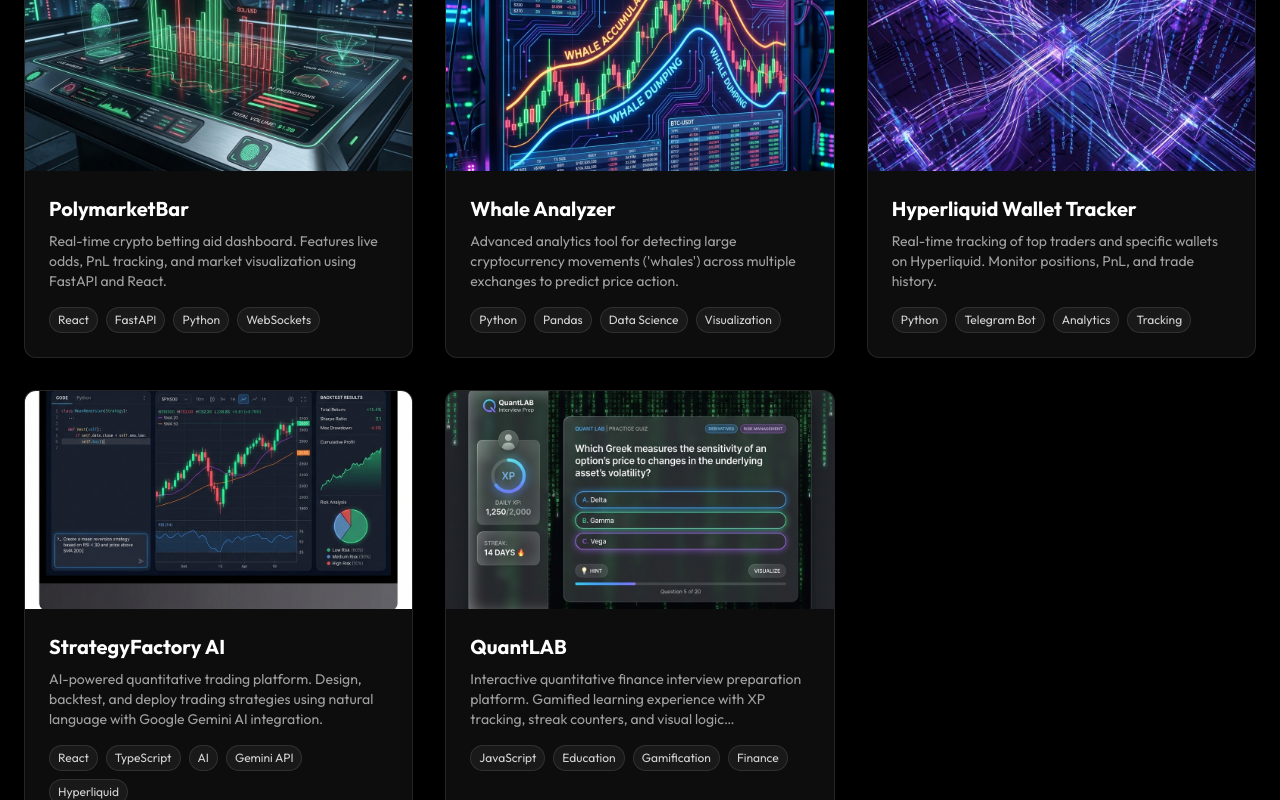
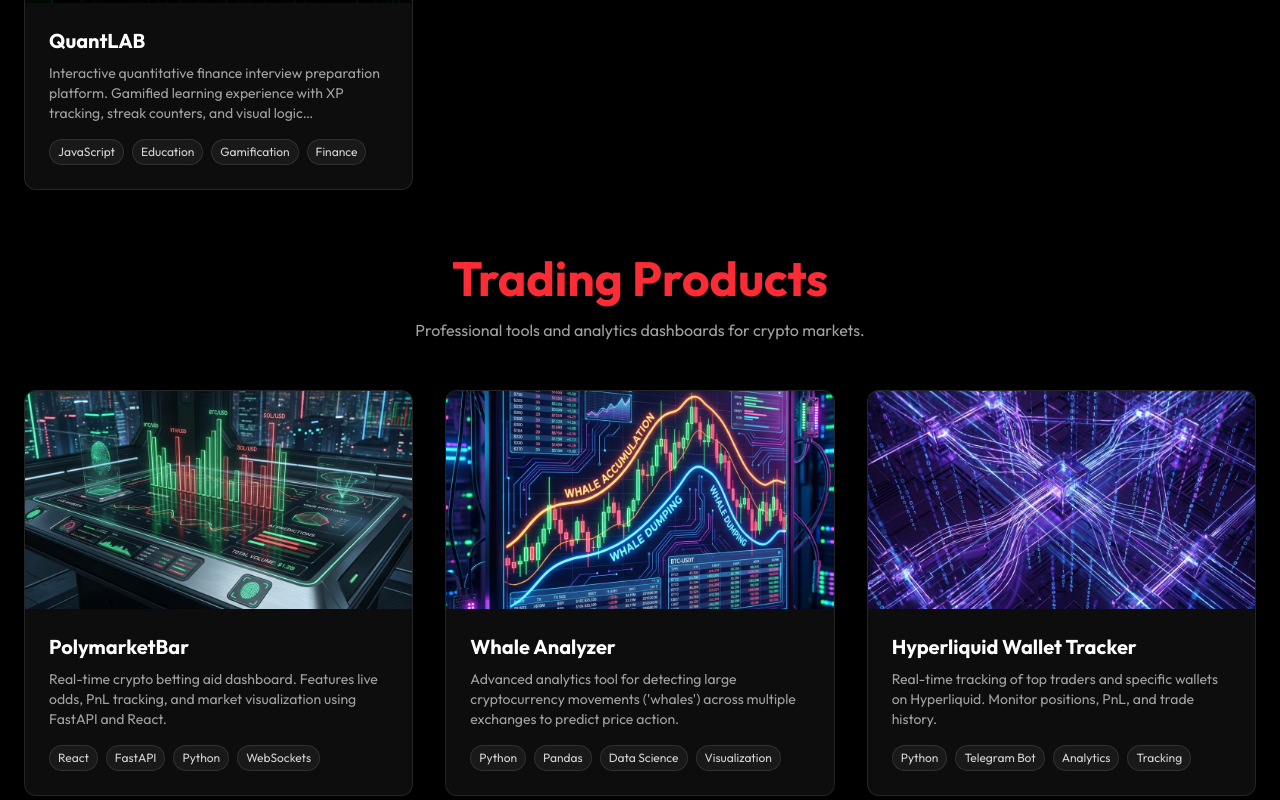
Before and after one commit to TradersEntertainment/myportfolio, a Next.js app: page / in a window 1280 px wide. Shown: the part 1700-2500 px from the top of the page. Built offline with nearby package versions, Linux system fonts and the light colour scheme.

Commit message:
Update portfolio: Move QuantLAB to Games & Apps, add live links, update screenshot

```diff
--- a/components/Projects.tsx
+++ b/components/Projects.tsx
@@ -43,16 +43,8 @@ const tradingProjects: Project[] = [
         description: "AI-powered quantitative trading platform. Design, backtest, and deploy trading strategies using natural language with Google Gemini AI integration.",
         tags: ["React", "TypeScript", "AI", "Gemini API", "Hyperliquid"],
         image: "/assets/strategyfactory.png",
-        link: undefined,
+        link: "https://strategyfactory.vercel.app/",
         github: "https://github.com/TradersEntertainment/strategyfactoryLast",
-    },
-    {
-        title: "QuantLAB",
-        description: "Interactive quantitative finance interview preparation platform. Gamified learning experience with XP tracking, streak counters, and visual logic explanations.",
-        tags: ["JavaScript", "Education", "Gamification", "Finance"],
-        image: "/assets/quantlab.png",
-        link: undefined,
-        github: "https://github.com/TradersEntertainment/quanttraining",
     },
 ];
 
@@ -80,6 +72,14 @@ const otherProjects: Project[] = [
         image: "/assets/cozy-tally.png",
         link: "https://cozytally.vercel.app/",
         github: "https://github.com/TradersEntertainment/cozytally",
+    },
+    {
+        title: "QuantLAB",
+        description: "Interactive quantitative finance interview preparation platform. Gamified learning experience with XP tracking, streak counters, and visual logic explanations.",
+        tags: ["JavaScript", "Education", "Gamification", "Finance"],
+        image: "/assets/quantlab.png",
+        link: "https://quantesting.vercel.app/",
+        github: "https://github.com/TradersEntertainment/quanttraining",
     },
 ];
 
```
Also changed, not shown: public/assets/quantlab.png.
